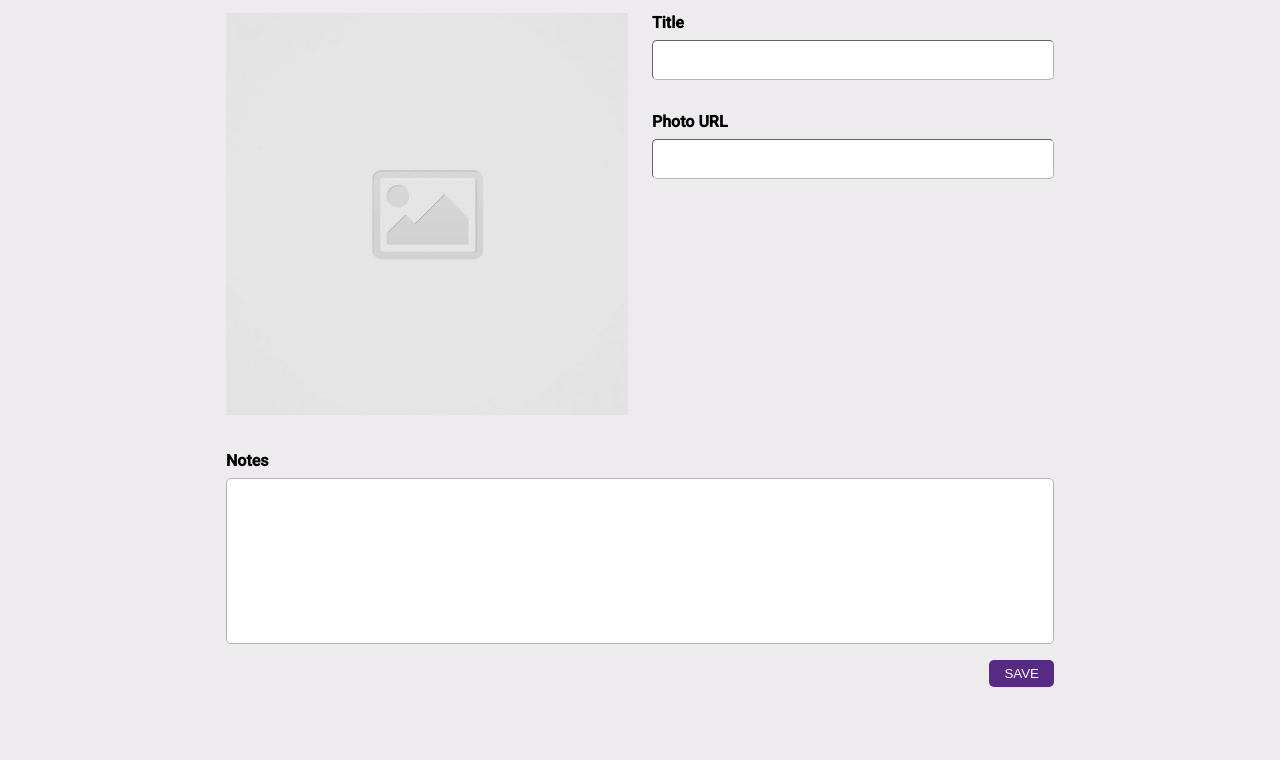
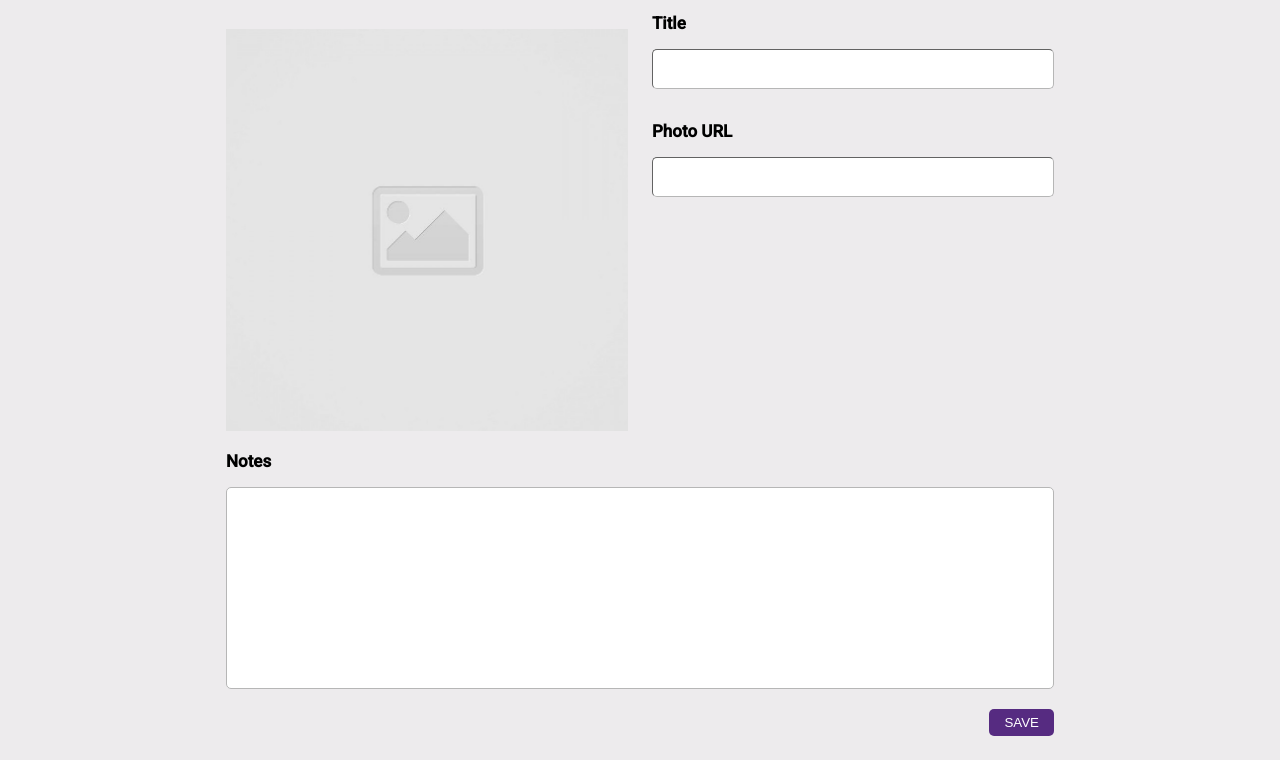
Before and after one commit to josephhparkk/code-journal, a website: page index.html in a window 1280 px wide. Shown: the part 118-878 px from the top of the page. Before the commit the page ends 829 px from the top, so only its background shows below. Drawn offline with Linux system fonts and the light colour scheme.

Commit message:
completed create-an-entry

```diff
--- a/css/styles.css
+++ b/css/styles.css
@@ -18,13 +18,18 @@ h1 {
   margin-bottom: 1rem;
 }
 
-h4 {
-  margin-top: 0;
-  margin-bottom: 0.5rem;
+input {
+  margin-top: 1rem;
+}
+
+label {
+  font-size: 17px;
+  font-weight: 600;
 }
 
 .pictures {
   width: 100%;
+  margin-bottom: 1rem;
 }
 
 .text-input-title,
@@ -39,8 +44,8 @@ h4 {
   padding-left: 0.5rem;
 }
 
-.noting {
-  padding-top: 2rem;
+textarea {
+  margin-top: 1rem;
 }
 
 .notes {
@@ -66,5 +71,5 @@ button {
 .button {
   text-align: right;
   margin-bottom: 1.5rem;
-  margin-top: 1rem;
+  margin-top: 3.5rem;
 }
--- a/index.html
+++ b/index.html
@@ -44,7 +44,8 @@
 
 
   <main>
-    <div class="container main" data-view="entry-form">
+    <form id="journal-form">
+      <div class="container main form" data-view="entry-form">
         <div class="row">
           <div class="column-full">
             <h1>New Entry</h1>
@@ -52,29 +53,47 @@
         </div>
         <div class="row">
           <div class="column-half picture-holder">
-          <input class="pictures" type="image" alt="image-placeholder"
+            <input
+            name="image"
+            type="image"
+            class="pictures"
+            alt="image-placeholder"
             src="images/placeholder-image-square.jpg">
           </div>
           <div class="column-half title">
-          <h4>Title</h4>
-          <input type="text" class="text-input-title" required>
-          <h4>Photo URL</h4>
-          <input type="url" class="text-input-URL" required>
+            <label>Title</label>
+            <input
+            name="title"
+            type="text"
+            class="text-input-title"
+            required>
+
+            <label>Photo URL</label>
+            <input
+            name="url"
+            type="url"
+            class="text-input-URL"
+            required>
           </div>
         </div>
+
         <div class="row">
           <div class="column-full noting">
-          <h4>Notes</h4>
-        </div>
-        <div class="column-full note">
-          <textarea class="notes" rows="8" required></textarea>
+            <label>Notes</label>
+            <textarea
+            name="notes"
+            rows="8"
+            class="notes"
+            required></textarea>
           </div>
           <div class="column-full button">
             <button>SAVE</button>
           </div>
         </div>
       </div>
+    </form>
   </main>
+
 
 
 
--- a/js/data.js
+++ b/js/data.js
@@ -6,3 +6,13 @@ var data = {
   editing: null,
   nextEntryId: 1
 };
+
+var previousDataJSON = localStorage.getItem('form');
+if (previousDataJSON !== null) {
+  data = JSON.parse(previousDataJSON);
+}
+
+window.addEventListener('beforeunload', function () {
+  var dataJSON = JSON.stringify(data);
+  localStorage.setItem('form', dataJSON);
+});
--- a/js/main.js
+++ b/js/main.js
@@ -6,12 +6,21 @@ function uploadPhoto(event) {
   updatePhotos.setAttribute('src', photoUrl.value);
 }
 
-// var inputData = {};
-// var form = document.querySelector('main');
-var saveButton = document.querySelector('.button');
-saveButton.addEventListener('submit', saveData);
+var newForm = document.querySelector('#journal-form');
+var resetPhoto = document.querySelector('.pictures');
 
-function saveData(event) {
+newForm.addEventListener('submit', function (event) {
   event.preventDefault();
+  var newFormData = {
+    title: newForm.elements.title.value,
+    imageUrl: newForm.elements.url.value,
+    notes: newForm.elements.notes.value,
+    entryId: data.nextEntryId
+  };
 
-}
+  data.nextEntryId++;
+  data.entries.unshift(newFormData);
+
+  newForm.reset();
+  resetPhoto.setAttribute('src', 'images/placeholder-image-square.jpg');
+});
```
Lines whose indentation alone changed are shown as unchanged.
